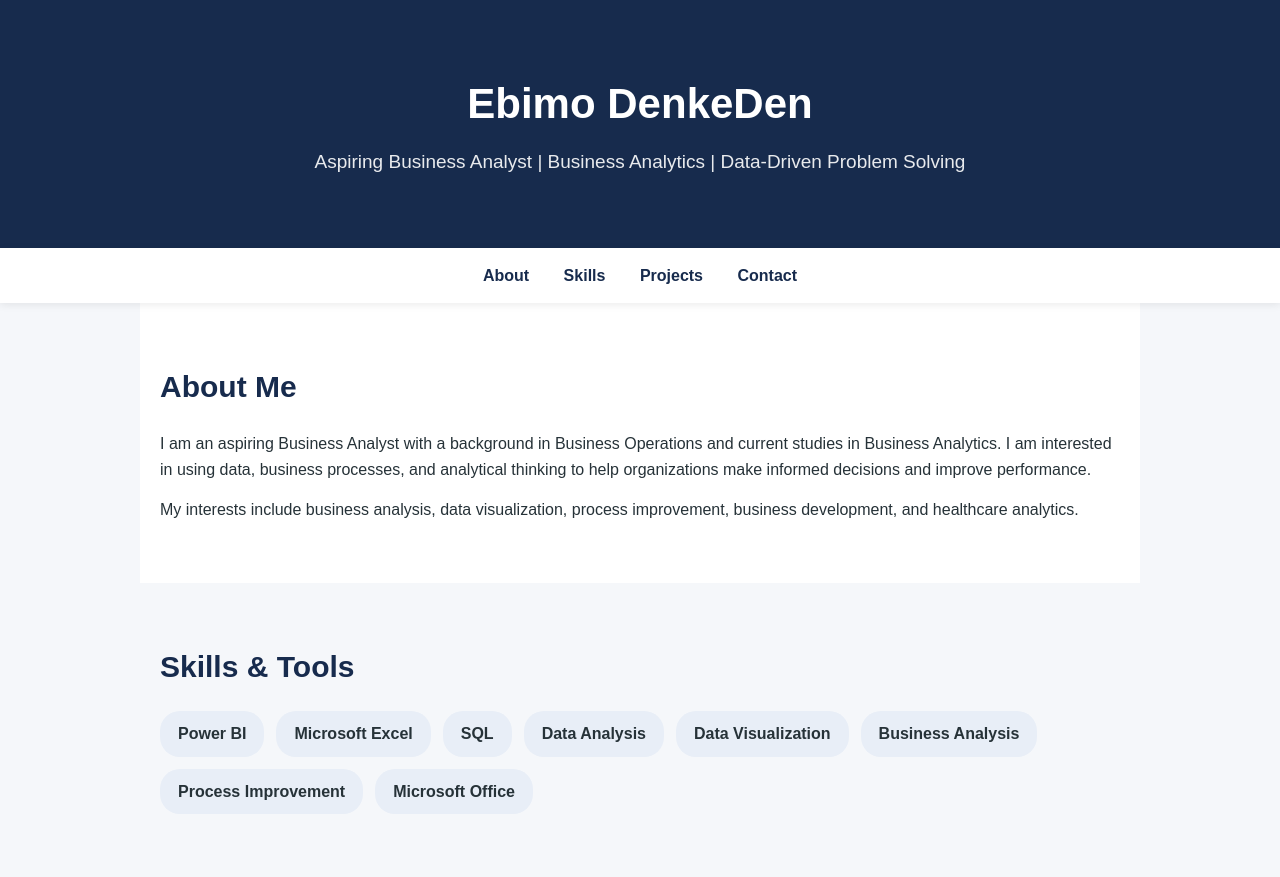
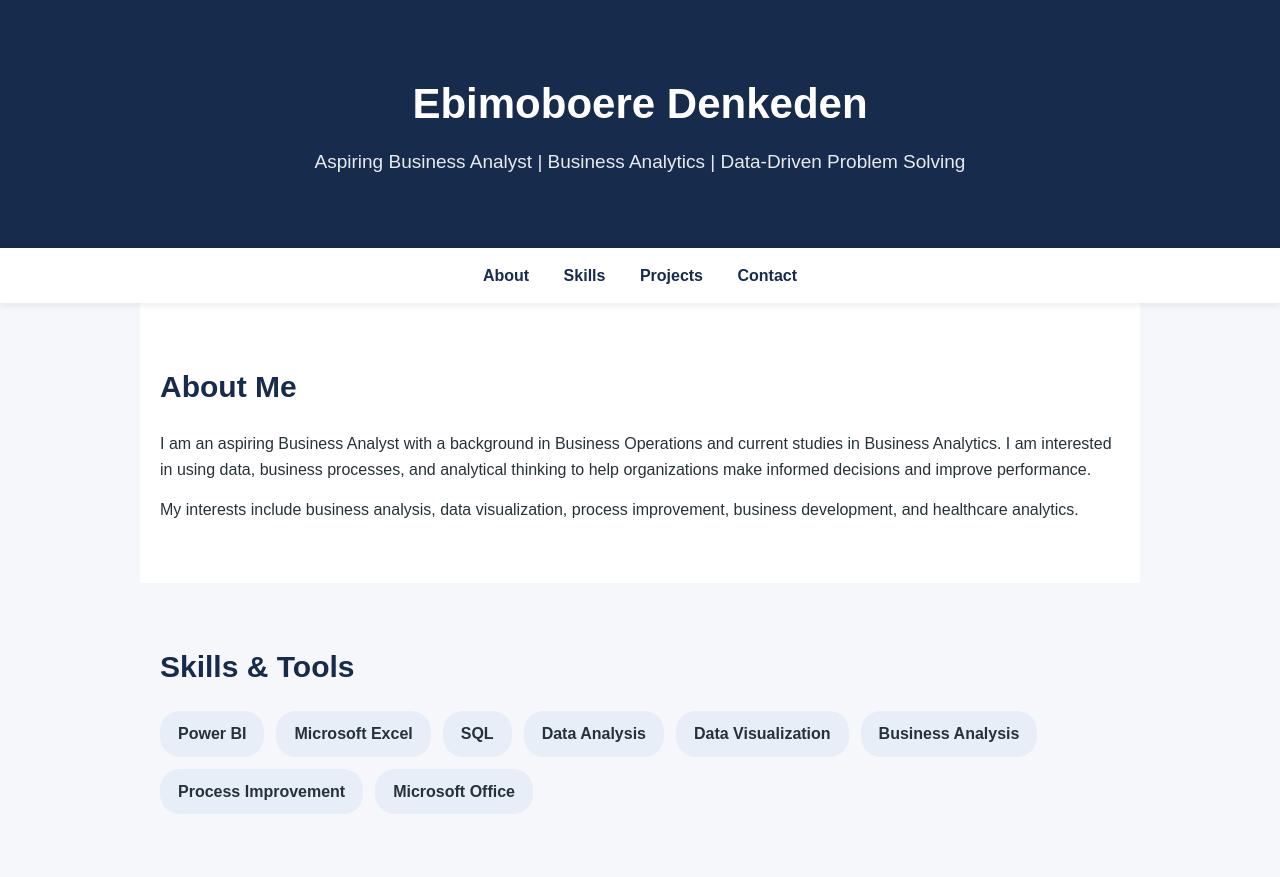
Before and after one commit to ebimodenkeden/ebimodenkeden.github.io, a plain HTML site: page index.html in a window 1280 px wide. Shown: the top 877 px of the page. Drawn offline with Linux system fonts and the light colour scheme.

Commit message:
Update index.html

```diff
--- a/index.html
+++ b/index.html
@@ -3,7 +3,7 @@
 <head>
     <meta charset="UTF-8">
     <meta name="viewport" content="width=device-width, initial-scale=1.0">
-    <title>Ebimo Denkeden | Business Analytics Portfolio</title>
+    <title>Ebimoboere Denkeden | Business Analytics Portfolio</title>
 
     <style>
         * {
@@ -132,7 +132,7 @@
 <body>
 
     <header>
-        <h1>Ebimo DenkeDen</h1>
+        <h1>Ebimoboere Denkeden</h1>
         <p>Aspiring Business Analyst | Business Analytics | Data-Driven Problem Solving</p>
     </header>
 
```
